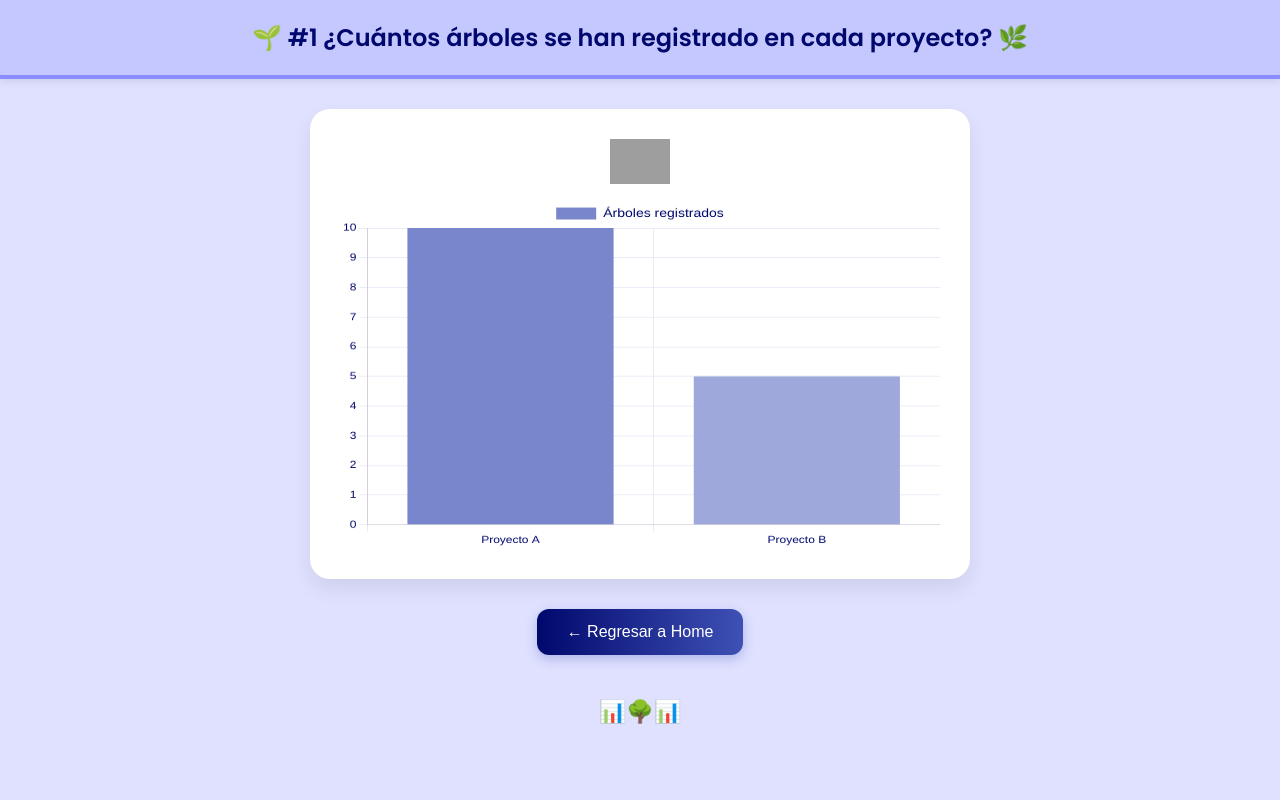
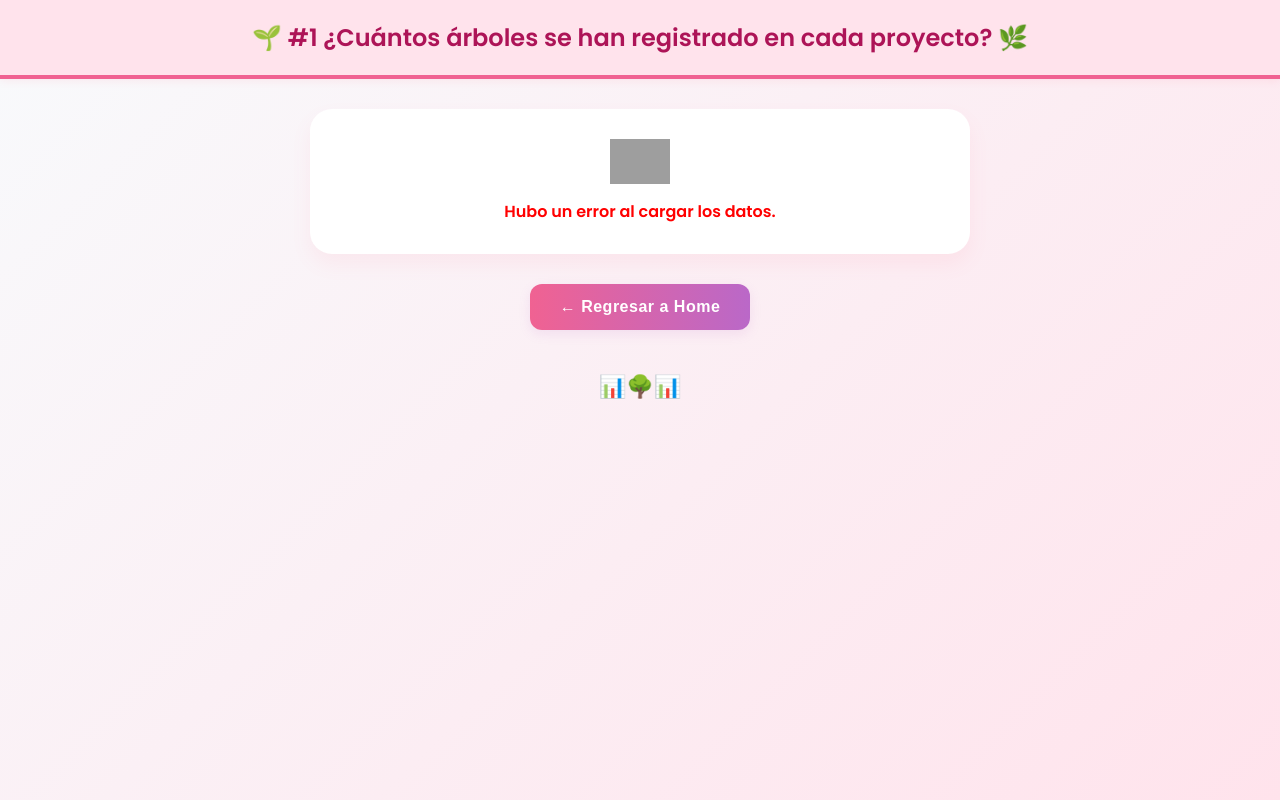
Before and after one commit to emy-1302/Proyecto-Jorge, a plain HTML site: page frontend/grafica1.html in a window 1280 px wide. Drawn offline with nearby package versions, Linux system fonts and the light colour scheme; no server answers; grey boxes are pictures that could not be loaded.

Commit message:
cambios al css

```diff
--- a/frontend/grafica1.js
+++ b/frontend/grafica1.js
@@ -15,14 +15,7 @@ $(document).ready(function () {
             }]);
         },
         error: function () {
-            renderChart(
-                ['Proyecto A', 'Proyecto B'],
-                [{
-                    label: 'Árboles registrados',
-                    data: [10, 5],
-                    backgroundColor: ['#7986cb', '#9fa8da']
-                }]
-            );
+            $('#grafico1').replaceWith('<div style="color: red; font-weight: bold;">Hubo un error al cargar los datos.</div>');
         }
     });
 
--- a/frontend/graficasstyles.css
+++ b/frontend/graficasstyles.css
@@ -1,9 +1,9 @@
 body {
   margin: 0;
   padding: 0;
-  font-family: 'Poppins', sans-serif;
-  background: #dfe1ff;
-  color: #00086d;
+  font-family: 'Poppins', 'Segoe UI', Arial, sans-serif;
+  background: linear-gradient(135deg, #f8fafc 0%, #ffe3ec 100%);
+  color: #ad1457;
   display: flex;
   flex-direction: column;
   align-items: center;
@@ -11,26 +11,28 @@ body {
 }
 
 header {
-  background: #c5c7ff;
+  background: #ffe3ec;
   width: 100%;
   padding: 20px 0;
   text-align: center;
-  box-shadow: 0 2px 8px rgba(0,0,0,0.1);
-  border-bottom: 4px solid #8a8dff;
+  box-shadow: 0 2px 8px rgba(255,99,132,0.10);
+  border-bottom: 4px solid #f06292;
 }
 
 header h1 {
   margin: 0;
   font-size: 24px;
   font-weight: 600;
+  color: #ad1457;
+  text-shadow: 0 2px 8px #fce4ec;
 }
 
 .grafica-section {
   background: #ffffff;
   margin-top: 30px;
-  border-radius: 20px;
+  border-radius: 22px;
   padding: 30px;
-  box-shadow: 0 10px 20px rgba(0, 0, 0, 0.08);
+  box-shadow: 0 10px 20px rgba(255, 99, 132, 0.08);
   max-width: 600px;
   width: 90%;
   display: flex;
@@ -46,27 +48,34 @@ header h1 {
 canvas {
   width: 100% !important;
   height: 350px !important;
+  background: #fff0f6;
+  border-radius: 12px;
+  box-shadow: 0 2px 10px rgba(255, 99, 132, 0.07);
 }
 
 button {
   margin: 30px auto 40px;
-  background: linear-gradient(90deg, #00086d, #3f51b5);
+  background: linear-gradient(90deg, #f06292 0%, #ba68c8 100%);
   color: #fff;
   border: none;
   padding: 14px 30px;
   font-size: 16px;
   border-radius: 12px;
-  box-shadow: 0 4px 12px rgba(63, 81, 181, 0.3);
+  box-shadow: 0 4px 12px rgba(186, 104, 200, 0.13);
   cursor: pointer;
-  transition: transform 0.2s ease;
+  transition: background 0.18s, transform 0.18s;
+  font-weight: 600;
+  letter-spacing: 0.5px;
 }
 
 button:hover {
+  background: linear-gradient(90deg, #ad1457 0%, #7b1fa2 100%);
   transform: scale(1.05);
 }
 
 footer {
   font-size: 22px;
-  color: #3f51b5;
+  color: #ba68c8;
   margin-bottom: 20px;
+  text-shadow: 0 1px 0 #fff0f6;
 }
```
